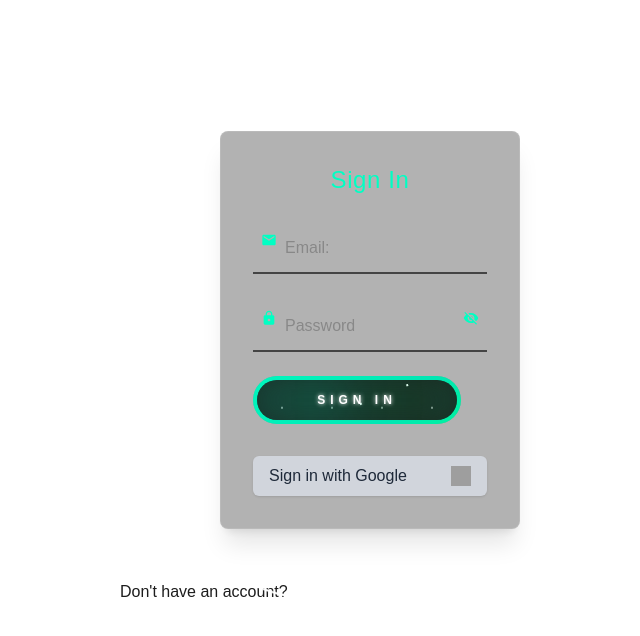
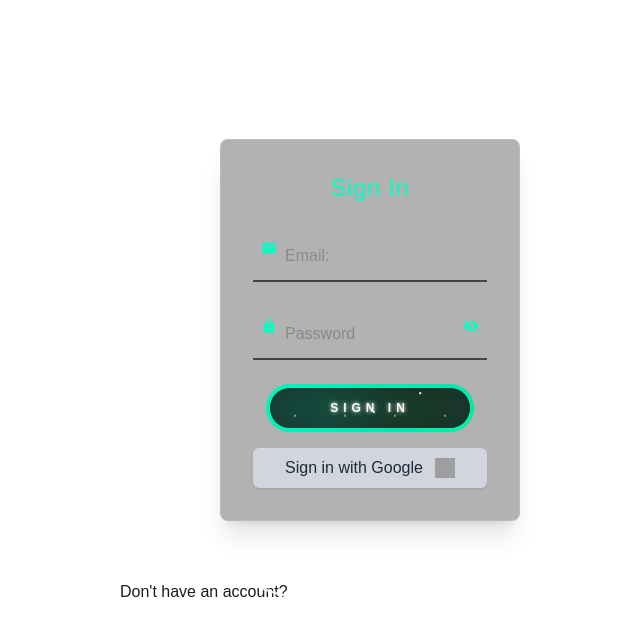
Before and after one commit to SDProject2025/game-spheres, a Next.js app: page /auth in a window 1280 px wide. Shown: the top 636 px of the page, without its empty margins (328-968 px from the left). Built offline with nearby package versions, Linux system fonts and the light colour scheme; grey boxes are pictures that could not be loaded.

Commit message:
refactor(UI): centred buttons
centred the sing with google and sign in button

```diff
--- a/src/components/auth/signIn/signInForm.tsx
+++ b/src/components/auth/signIn/signInForm.tsx
@@ -45,13 +45,13 @@ export default function SignInForm({
           label="Password"
           onChange={(e) => setPassword(e.target.value)}
         />
-        <div className="flex justify-center w-full mt-4 flex-col gap-4">
+        <div className="flex flex-col items-center justify-center w-full mt-4 gap-4 max-w-sm mx-auto">
           <NeonButton type="submit">SIGN IN</NeonButton>
 
           <button
             type="button"
             onClick={signInWithGoogle}
-            className="mt-4 flex items-center justify-between gap-4 px-4 py-2 w-full rounded-md bg-gray-300 text-gray-800 shadow hover:bg-gray-500 hover:text-white transition"
+            className="flex items-center justify-center gap-3 px-4 py-2 w-full max-w-xs rounded-md bg-gray-300 text-gray-800 shadow hover:bg-gray-500 hover:text-white transition"
           >
             <span className="font-medium">Sign in with Google</span>
             <img
```
